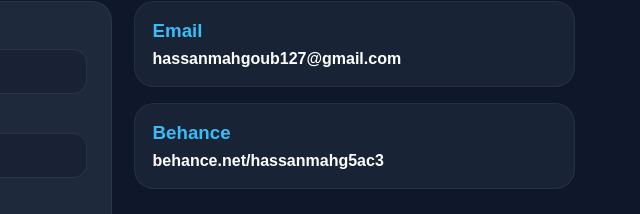
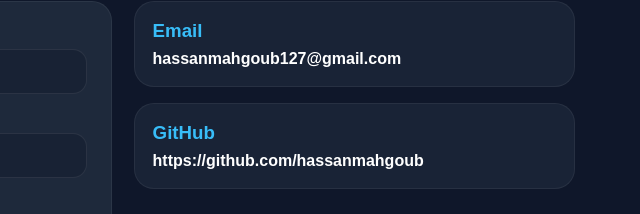
Before and after one commit to hassanmahgoub/My-WebSite, a plain HTML site: page index.html in a window 1280 px wide. Shown: the part 3343-3557 px from the top of the page, 640-1280 px from the left. Drawn offline with Linux system fonts and the light colour scheme.

Commit message:
Update index.html

```diff
--- a/index.html
+++ b/index.html
@@ -227,8 +227,8 @@
               <a class="aside-link" href="mailto:hassanmahgoub127@gmail.com">hassanmahgoub127@gmail.com</a>
             </div>
             <div class="aside-card">
-              <h3>Behance</h3>
-              <a class="aside-link" href="https://behance.net/hassanmahg5ac3" target="_blank" rel="noreferrer">behance.net/hassanmahg5ac3</a>
+              <h3>GitHub</h3>
+              <a class="aside-link" href="https://github.com/hassanmahgoub" target="_blank" rel="noreferrer">https://github.com/hassanmahgoub</a>
             </div>
           </aside>
         </div>
```
